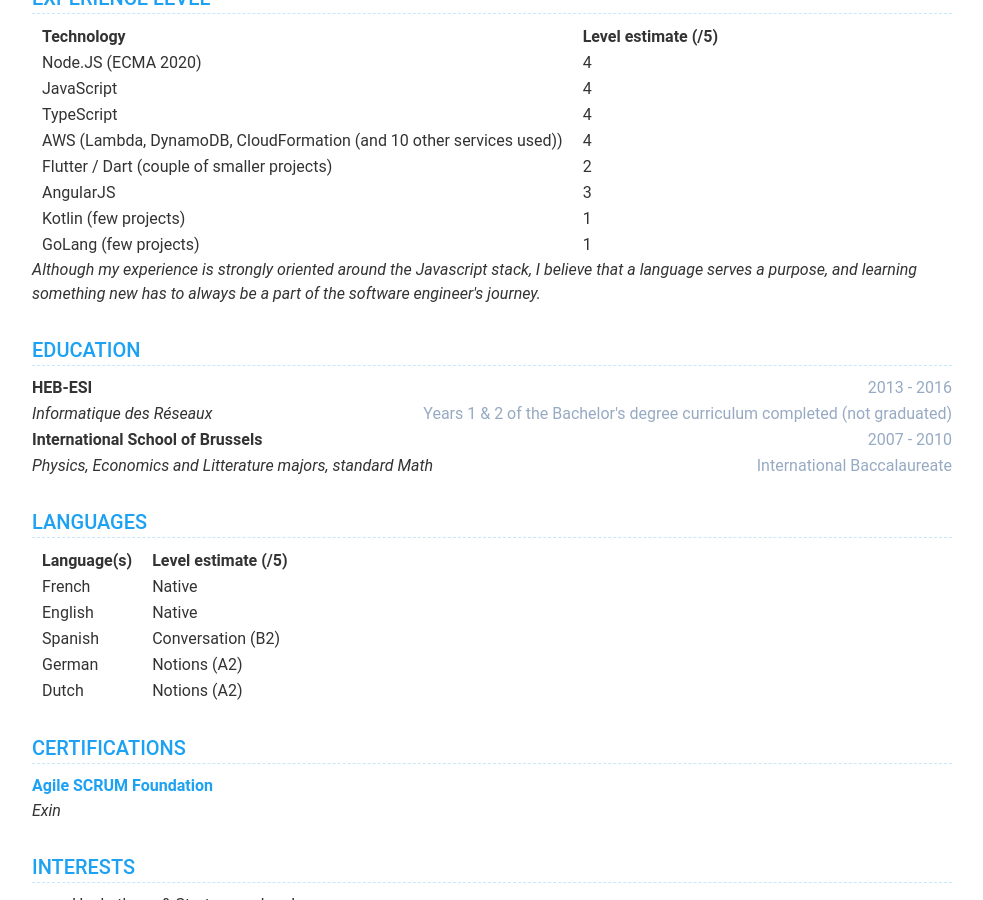
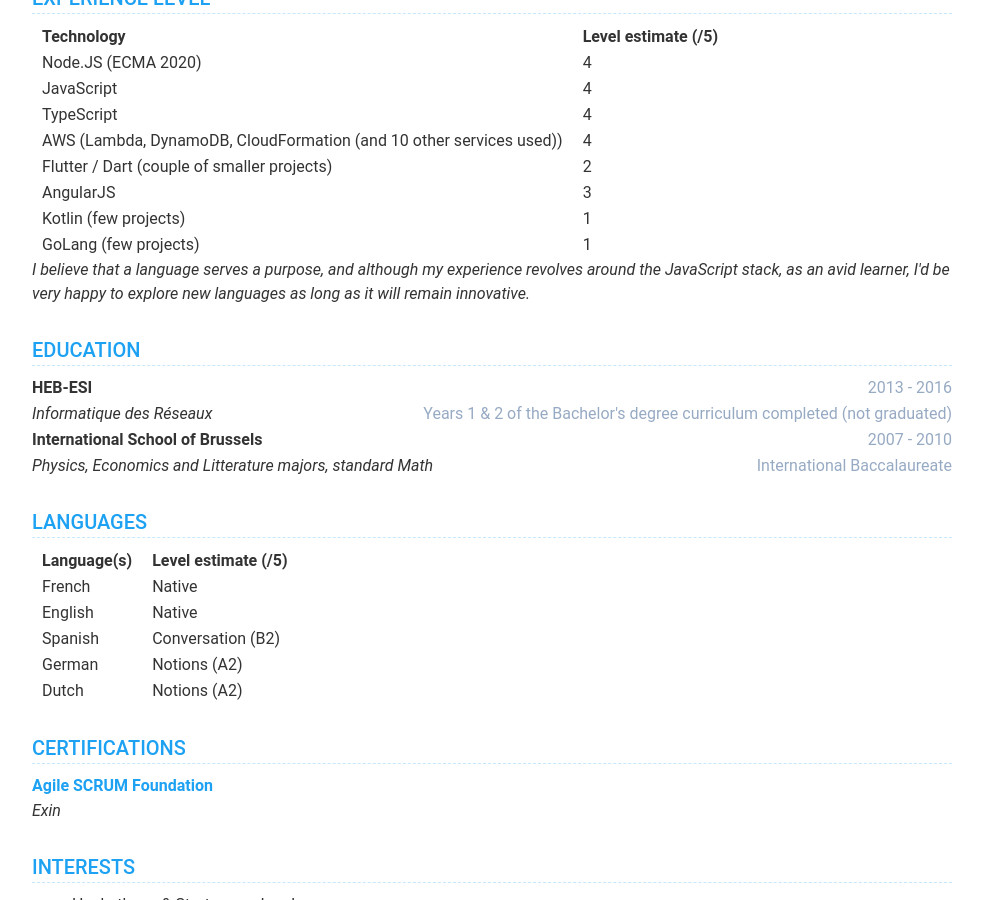
Before and after one commit to romdj/romdj.github.io, a Jekyll site: the page built from index.html, in a window 1280 px wide and 900 px high, scrolled down 1409 px. Shown: the whole window, without its empty margins (148-1131 px from the left). Built offline with Jekyll 4.4.1, drawn with Linux system fonts in a browser that asks for light colours; nearby versions of some CDN libraries.

Commit message:
changing comment for skillset

```diff
--- a/_data/data.yml
+++ b/_data/data.yml
@@ -243,7 +243,7 @@ skills:
       level: 1
   details:
 
-  comment: Although my experience is strongly oriented around the Javascript stack, I believe that a language serves a purpose, and learning something new has to always be a part of the software engineer's journey.
+  comment: I believe that a language serves a purpose, and although my experience revolves around the JavaScript stack, as an avid learner, I'd be very happy to explore new languages as long as it will remain innovative.
 
 evaluation:
   display: false
```
